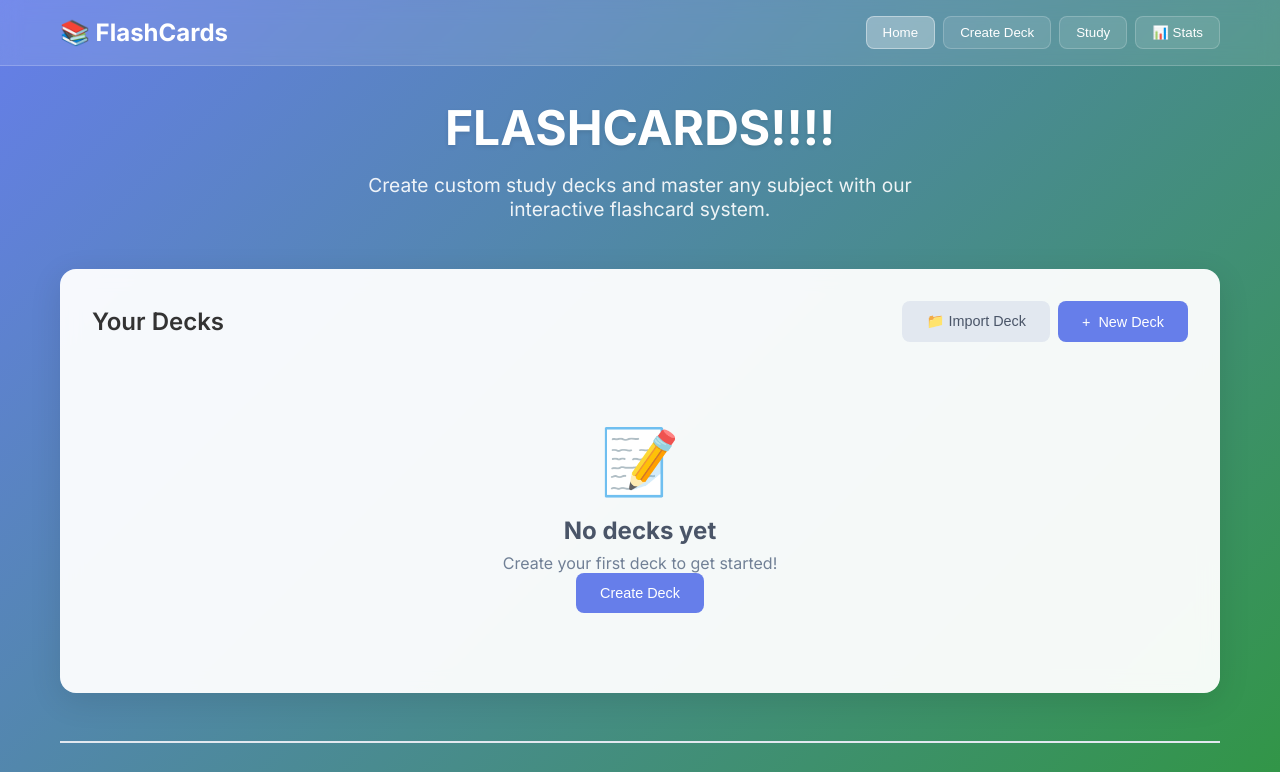
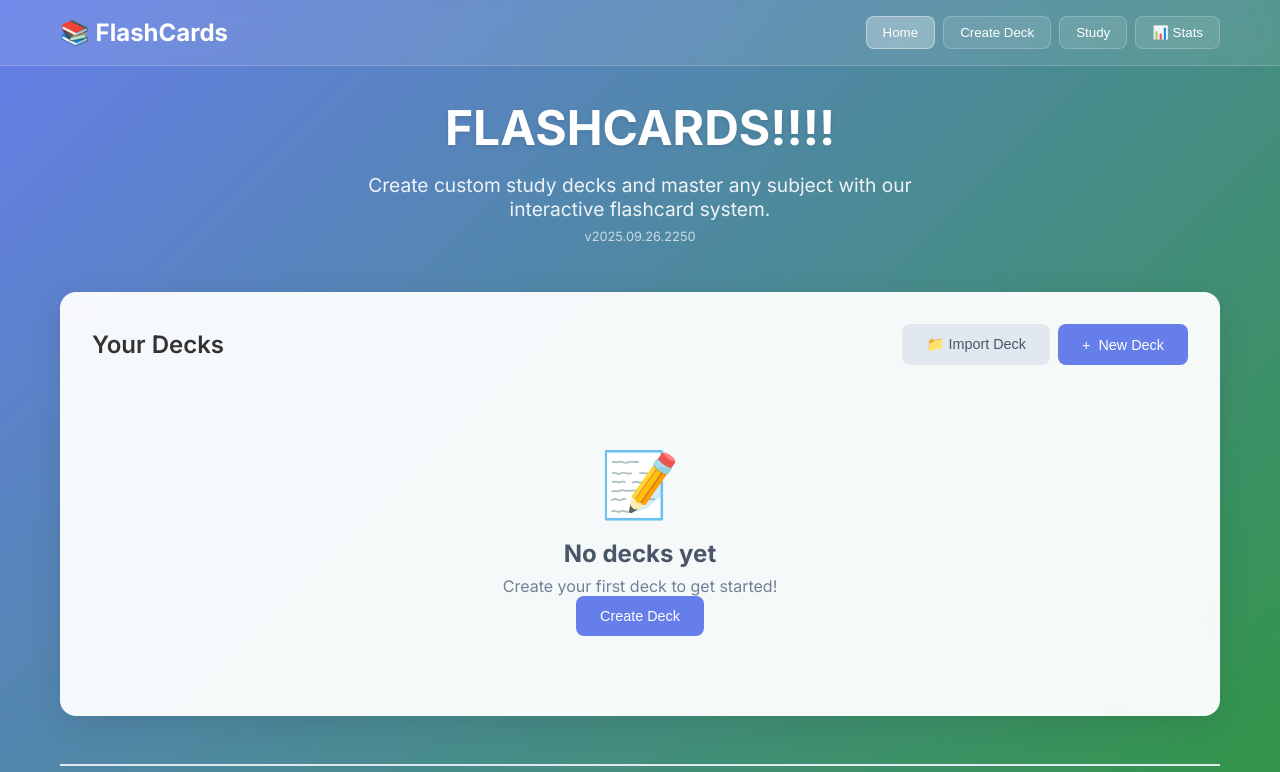
Before and after one commit to AquaCheese/FlashCards, a plain HTML site: page index.html in a window 1280 px wide. Shown: the top 772 px of the page. Drawn offline with nearby package versions, Linux system fonts and the light colour scheme.

Commit message:
Force GitHub Pages cache refresh - add version indicator

```diff
--- a/index.html
+++ b/index.html
@@ -32,6 +32,8 @@
                     <div class="welcome-section">
                         <h2 class="welcome-title">FLASHCARDS!!!!</h2>
                         <p class="welcome-text">Create custom study decks and master any subject with our interactive flashcard system.</p>
+                        <p class="version-info" style="color: rgba(255,255,255,0.7); font-size: 0.8rem; margin-top: 0.5rem;">v2025.09.26.2250</p>
+                        <!-- Version: 2025-09-26-22:50 - Force GitHub Pages refresh -->
                     </div>
 
                     <div class="decks-section">
```
